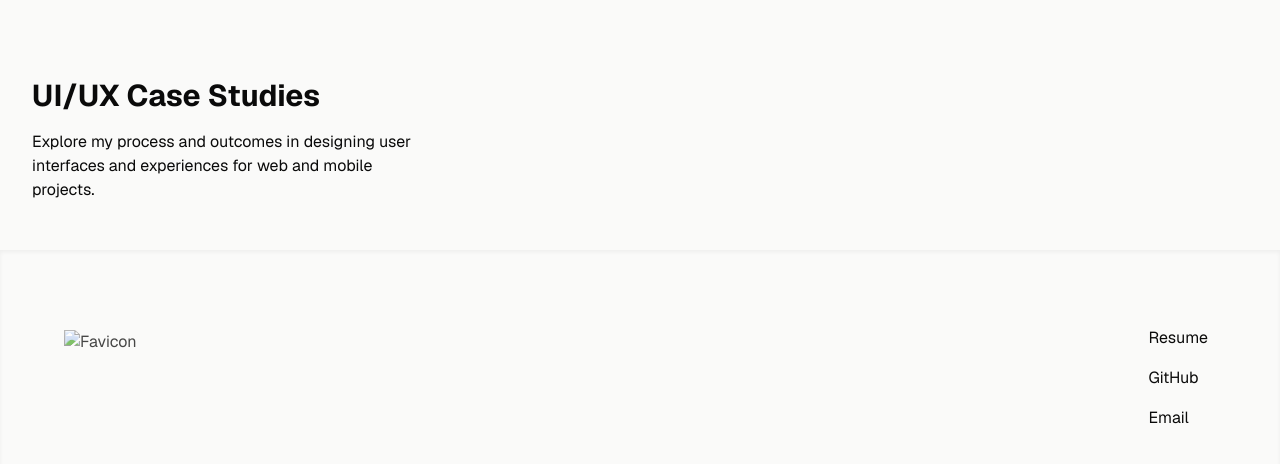
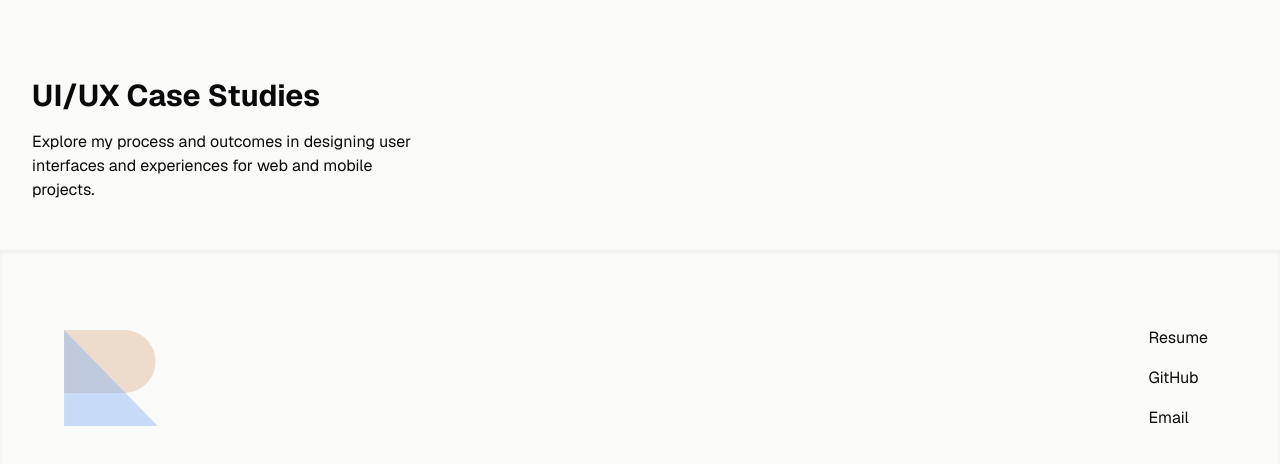
Before and after one commit to r4yfon/r4yfon.github.io, a Gatsby site: page / in a window 1280 px wide. Shown: the part 2026-2490 px from the top of the page. Built offline with nearby package versions, Linux system fonts and the light colour scheme; Gatsby itself is replaced by a stand-in of ours; some packages are replaced by stand-ins of ours.

Commit message:
favicon fix

```diff
--- a/src/components/footer.tsx
+++ b/src/components/footer.tsx
@@ -16,7 +16,7 @@ const Footer: React.FC = () => {
     <footer className="h-64 px-16 flex justify-between items-center inset-shadow-sm">
       <div>
         <img
-          src="/favicon.svg"
+          src="assets/favicon.svg"
           alt="Favicon"
           className="opacity-75 h-24 w-24"
         />
```
